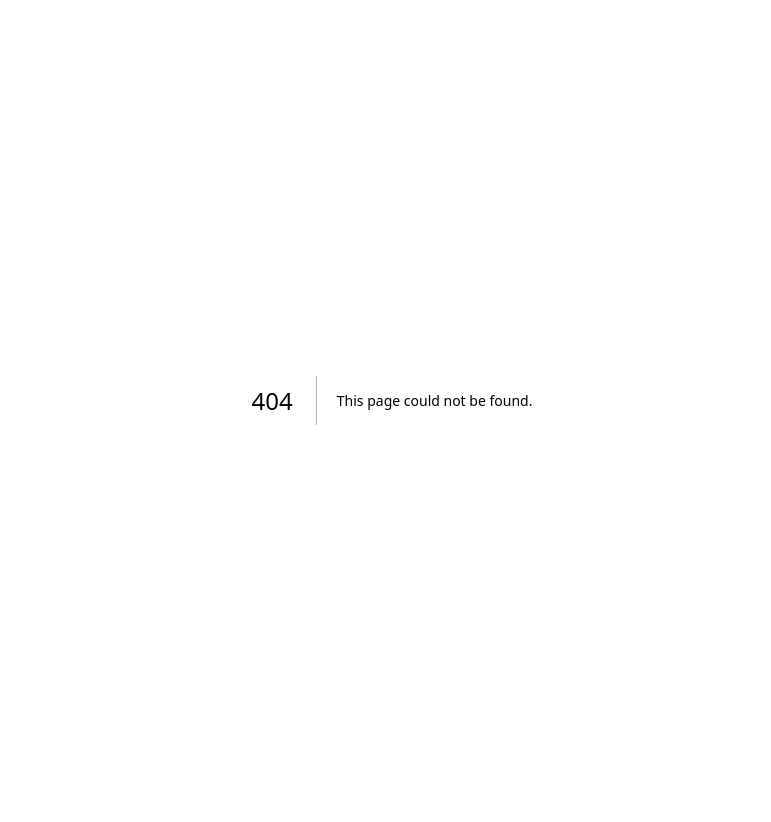
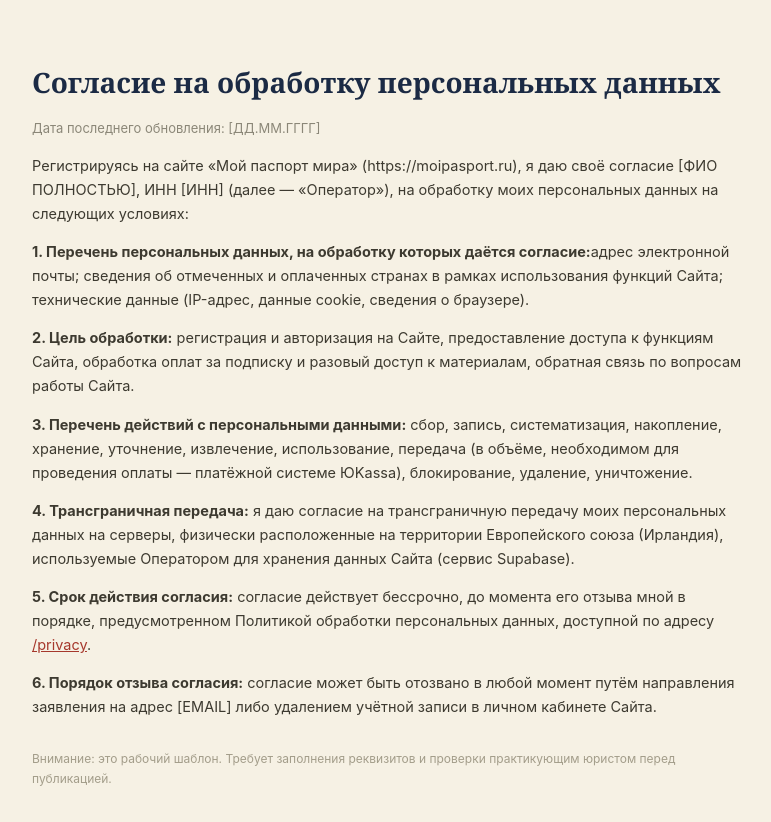
Before and after one commit to MiRiMgh/country-tracker, a Next.js app: page /consent in a window 1280 px wide. Before the commit this address had no page. Shown: the top 822 px of the page, without its empty margins (248-1019 px from the left). Before the commit the page ends 800 px from the top, so only its background shows below. Built offline with nearby package versions, Linux system fonts and the light colour scheme.

Commit message:
Create page.js

```diff
--- /dev/null
+++ b/app/consent/page.js
@@ -0,0 +1,64 @@
+export const metadata = {
+  title: "Согласие на обработку персональных данных — Мой паспорт мира",
+};
+
+const wrap = { maxWidth: 720, margin: "0 auto", padding: "40px 20px 80px", fontFamily: "-apple-system, Inter, sans-serif", color: "#1B2A44", lineHeight: 1.65 };
+const h1 = { fontFamily: "Georgia, serif", fontSize: 28, marginBottom: 6 };
+const p = { fontSize: 14.5, color: "#3D3A30", marginBottom: 10 };
+
+export default function Consent() {
+  return (
+    <div style={{ background: "#F6F1E4", minHeight: "100vh" }}>
+      <div style={wrap}>
+        <h1 style={h1}>Согласие на обработку персональных данных</h1>
+        <p style={{ ...p, color: "#8B8778", fontSize: 13 }}>Дата последнего обновления: [ДД.ММ.ГГГГ]</p>
+
+        <p style={p}>
+          Регистрируясь на сайте «Мой паспорт мира» (https://moipasport.ru), я даю своё согласие
+          [ФИО ПОЛНОСТЬЮ], ИНН [ИНН] (далее — «Оператор»), на обработку моих персональных данных на
+          следующих условиях:
+        </p>
+
+        <p style={p}>
+          <strong>1. Перечень персональных данных, на обработку которых даётся согласие:</strong>
+          адрес электронной почты; сведения об отмеченных и оплаченных странах в рамках использования
+          функций Сайта; технические данные (IP-адрес, данные cookie, сведения о браузере).
+        </p>
+
+        <p style={p}>
+          <strong>2. Цель обработки:</strong> регистрация и авторизация на Сайте, предоставление доступа
+          к функциям Сайта, обработка оплат за подписку и разовый доступ к материалам, обратная связь
+          по вопросам работы Сайта.
+        </p>
+
+        <p style={p}>
+          <strong>3. Перечень действий с персональными данными:</strong> сбор, запись, систематизация,
+          накопление, хранение, уточнение, извлечение, использование, передача (в объёме, необходимом
+          для проведения оплаты — платёжной системе ЮKassa), блокирование, удаление, уничтожение.
+        </p>
+
+        <p style={p}>
+          <strong>4. Трансграничная передача:</strong> я даю согласие на трансграничную передачу моих
+          персональных данных на серверы, физически расположенные на территории Европейского союза
+          (Ирландия), используемые Оператором для хранения данных Сайта (сервис Supabase).
+        </p>
+
+        <p style={p}>
+          <strong>5. Срок действия согласия:</strong> согласие действует бессрочно, до момента его отзыва
+          мной в порядке, предусмотренном Политикой обработки персональных данных, доступной по адресу
+          <a href="/privacy" style={{ color: "#A6382C" }}> /privacy</a>.
+        </p>
+
+        <p style={p}>
+          <strong>6. Порядок отзыва согласия:</strong> согласие может быть отозвано в любой момент путём
+          направления заявления на адрес [EMAIL] либо удалением учётной записи в личном кабинете Сайта.
+        </p>
+
+        <p style={{ ...p, fontSize: 12, color: "#A39D8A", marginTop: 30 }}>
+          Внимание: это рабочий шаблон. Требует заполнения реквизитов и проверки практикующим юристом
+          перед публикацией.
+        </p>
+      </div>
+    </div>
+  );
+}
```
